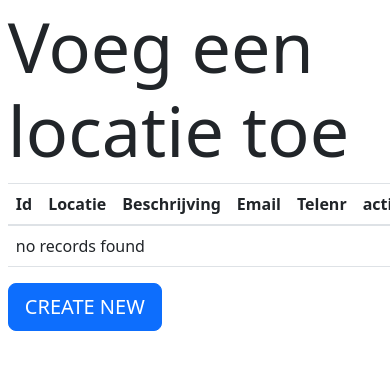
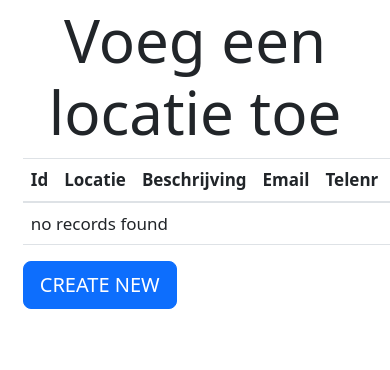
Before and after one commit to younes-s/p1-k1, a Symfony app: template templates/locatie/index.html.twig in a window 390 px wide; the page is wider, and only the part inside the window is pictured. Shown: the top 370 px of that part. Run offline with Twig, Linux system fonts and the light colour scheme; the template is opened without the code that fills it, so the values that code supplies are empty; some libraries are stand-ins or nearby versions.

Commit message:
responsive gemaakt (mobile)

```diff
--- a/templates/locatie/index.html.twig
+++ b/templates/locatie/index.html.twig
@@ -5,7 +5,25 @@
 {% block body %}
     <link href="https://cdn.jsdelivr.net/npm/bootstrap@5.2.0-beta1/dist/css/bootstrap.min.css" rel="stylesheet" integrity="sha384-0evHe/X+R7YkIZDRvuzKMRqM+OrBnVFBL6DOitfPri4tjfHxaWutUpFmBp4vmVor" crossorigin="anonymous">
 
-    <h1 style="font-size:70px">Voeg een locatie toe</h1>
+    <style>
+        h1 {
+            text-align: center;
+        }
+
+        @media only screen and (max-width: 1000px) {
+            body {
+                margin-right: 4%;
+                margin-left: 4%;
+                font-size: 17px;
+            }
+            h1 {
+                font-size: 60px;
+                text-align: center;
+            }
+        }
+    </style>
+
+    <h1>Voeg een locatie toe</h1>
 
     <table style="margin-top:3%" class="table">
         <thead>
```
Also changed, not shown: templates/locatie/edit.html.twig (+19 -1 lines), templates/locatie/new.html.twig (+19 -1 lines), templates/locatie/show.html.twig (+10 -0 lines).
